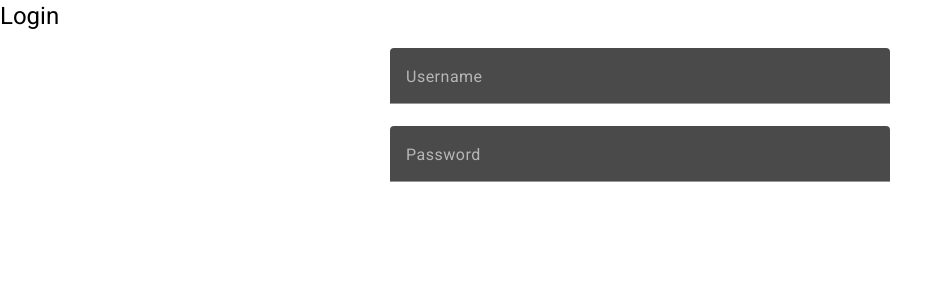
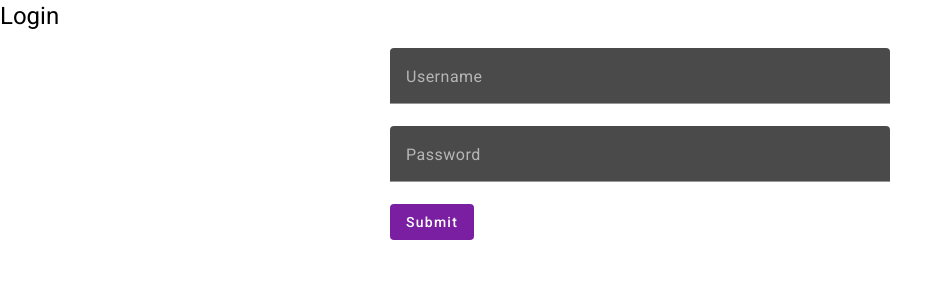
Before and after one commit to andrewbantly/leasepeek-client, an Angular app: page / in a window 1280 px wide. Shown: the top 300 px of the page, without its empty margins (0-951 px from the left). Built offline with nearby package versions, Linux system fonts and the light colour scheme.

Commit message:
login form button

```diff
--- a/src/app/login/login.component.html
+++ b/src/app/login/login.component.html
@@ -12,5 +12,6 @@
             <mat-label>Password</mat-label>
             <input matInput placeholder="Treats">
         </mat-form-field>
+        <button mat-flat-button color="primary">Submit</button>
     </form>
 </div>
--- a/src/app/login/login.component.ts
+++ b/src/app/login/login.component.ts
@@ -2,6 +2,7 @@ import {Component} from '@angular/core';
 import {MatInputModule} from '@angular/material/input';
 import {MatFormFieldModule} from '@angular/material/form-field';
 import {FormsModule} from '@angular/forms';
+import {MatButtonModule} from '@angular/material/button';
 
 
 @Component({
@@ -9,7 +10,7 @@ import {FormsModule} from '@angular/forms';
   templateUrl: './login.component.html',
   styleUrls: ['./login.component.scss'],
   standalone: true,
-  imports: [FormsModule, MatFormFieldModule, MatInputModule],
+  imports: [FormsModule, MatFormFieldModule, MatInputModule, MatButtonModule],
 })
 export class LoginComponent {
 
```
